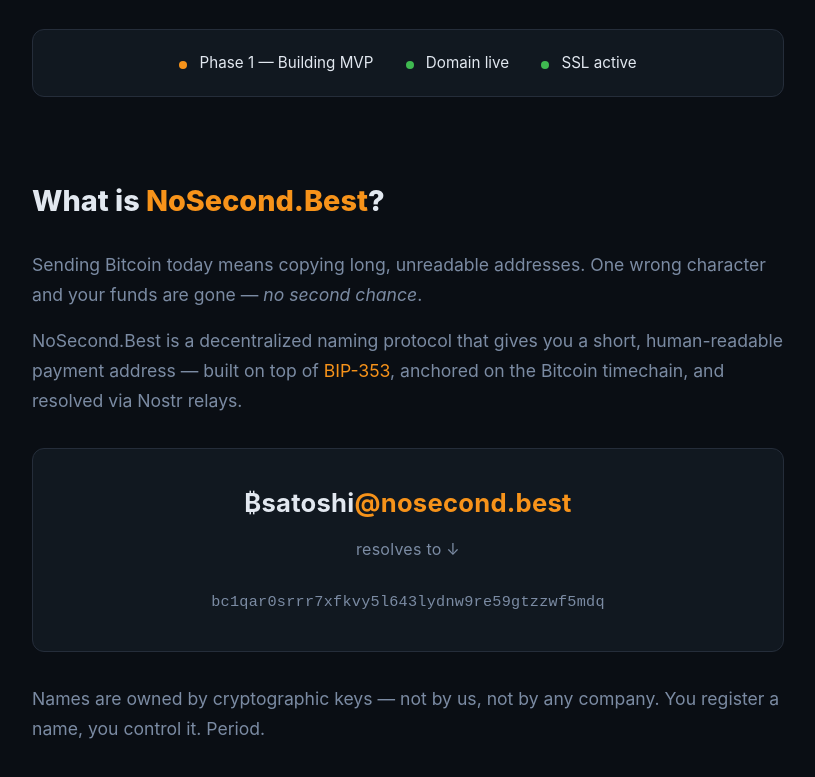
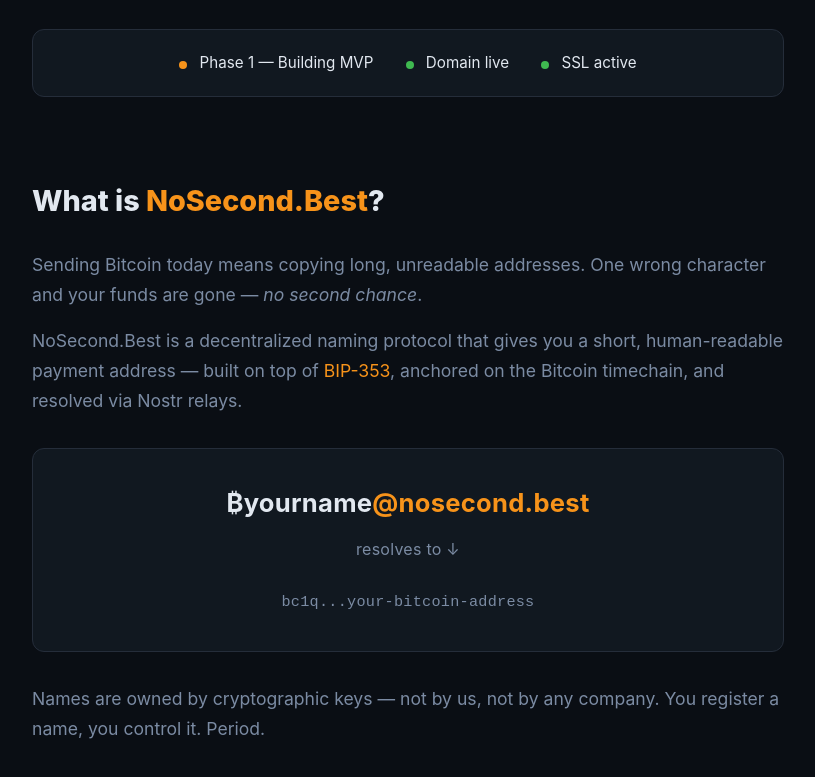
Before and after one commit to nosecond-best/nosecond-best, a website: page website/index.html in a window 1280 px wide. Shown: the part 429-1206 px from the top of the page, without its empty margins (232-1047 px from the left). Drawn offline with Linux system fonts and the light colour scheme.

Commit message:
Replace example address with generic placeholder

```diff
--- a/website/index.html
+++ b/website/index.html
@@ -113,9 +113,9 @@
     <p>NoSecond.Best is a decentralized naming protocol that gives you a short, human-readable payment address — built on top of <a href="https://github.com/bitcoin/bips/blob/master/bip-0353.mediawiki">BIP-353</a>, anchored on the Bitcoin timechain, and resolved via Nostr relays.</p>
 
     <div class="example">
-      ₿satoshi<span style="color:var(--orange)">@nosecond.best</span>
+      ₿yourname<span style="color:var(--orange)">@nosecond.best</span>
       <span class="arrow">resolves to ↓</span>
-      <span class="addr">bc1qar0srrr7xfkvy5l643lydnw9re59gtzzwf5mdq</span>
+      <span class="addr">bc1q...your-bitcoin-address</span>
     </div>
 
     <p>Names are owned by cryptographic keys — not by us, not by any company. You register a name, you control it. Period.</p>
```
